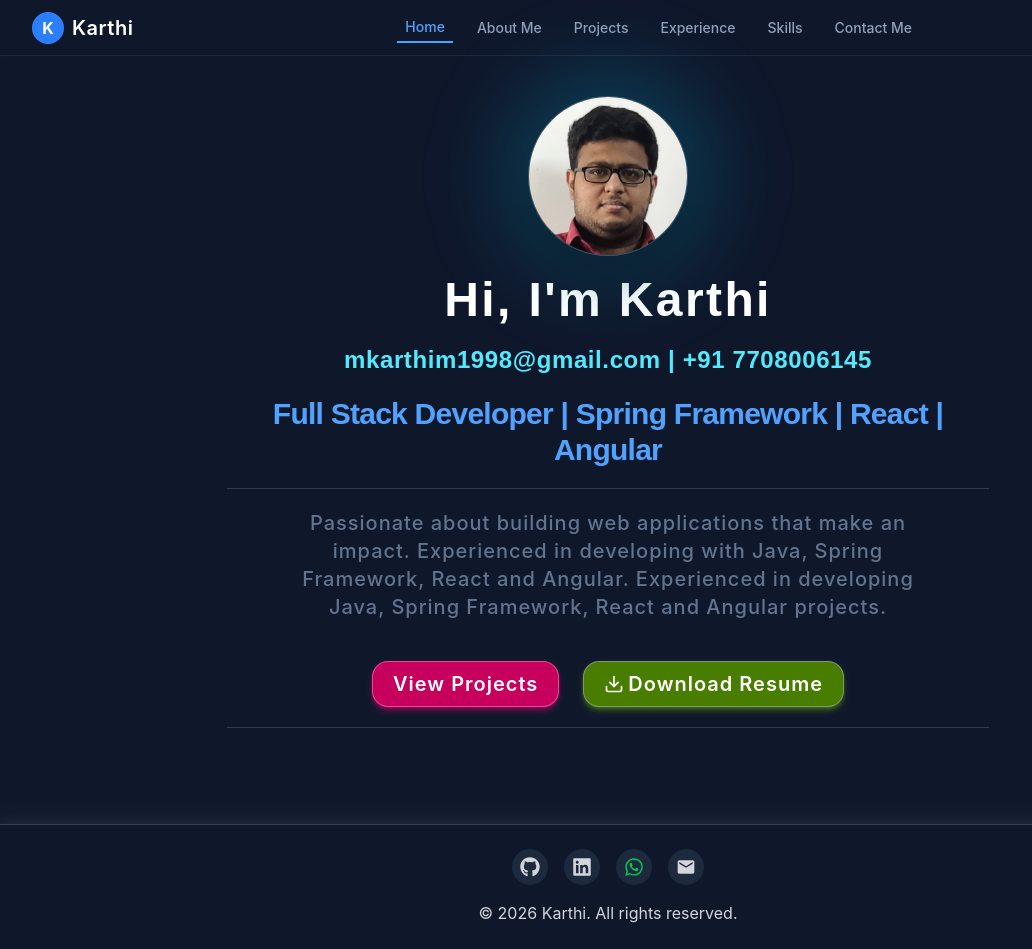
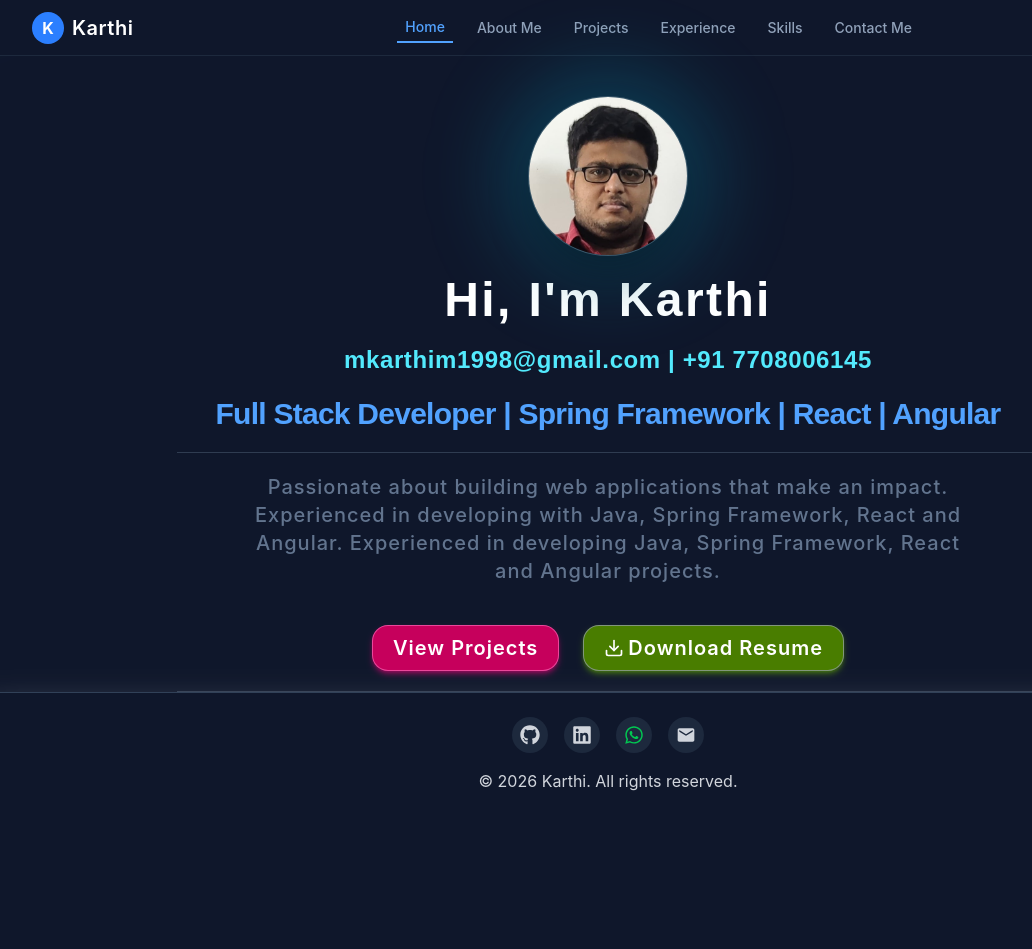
Before and after one commit to karthi-mr/my-portfolio, a React (Vite) app: page /home in a window 1280 px wide. Shown: the whole page, without its empty margins (32-1064 px from the left). After the commit the page ends 817 px from the top, so only its background shows below. Built offline with nearby package versions, Linux system fonts and the light colour scheme.

Commit message:
fixed spacing issue

```diff
--- a/src/pages/Layout.tsx
+++ b/src/pages/Layout.tsx
@@ -10,7 +10,7 @@
   return (
     <div className="min-h-screen flex flex-col">
       <Navbar />
-      <main className="grow flex flex-col min-h-0 m-24">
+      <main className="grow flex flex-col min-h-0 mt-20 md:mt-24 mx-6">
         {children}
       </main>
       <Footer />
```
